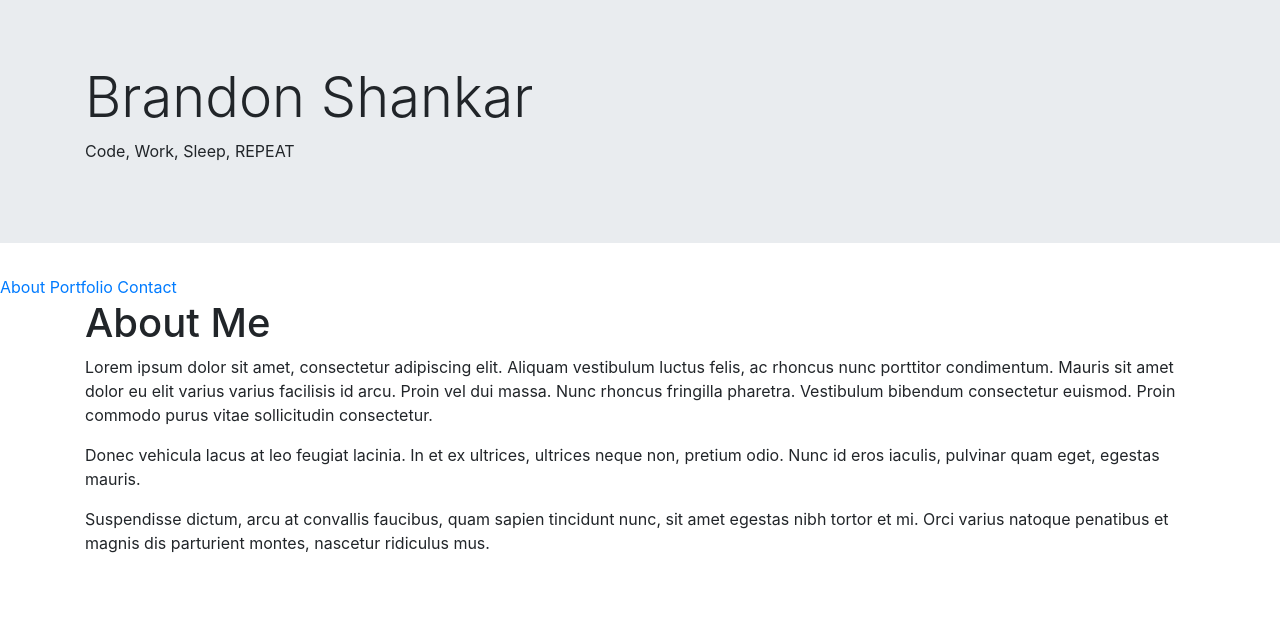
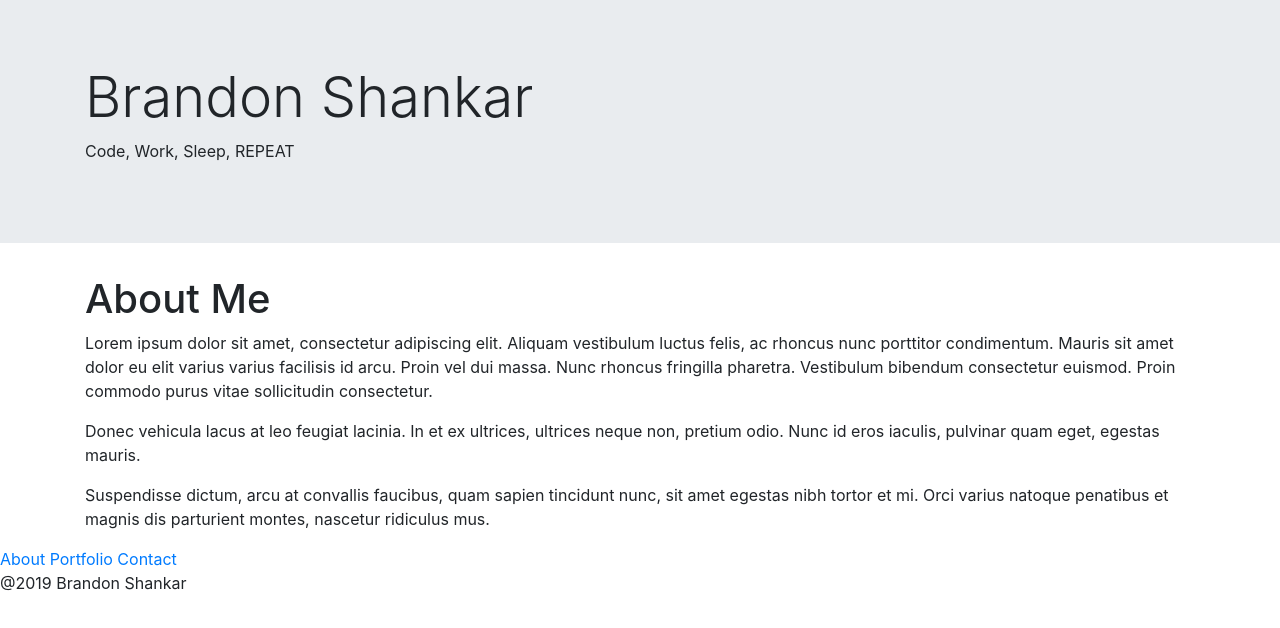
Before and after one commit to brandon123774/My-Portfolio, a plain HTML site: page index.html in a window 1280 px wide. Drawn offline with nearby package versions, Linux system fonts and the light colour scheme.

Commit message:
added footer and moved around links to bottom

```diff
--- a/index.html
+++ b/index.html
@@ -30,16 +30,6 @@
         </div>
     </div>
 
-    <!-- Menu Bar -->
-    <header id="masthead">
-        <nav>
-            <a href="index.html">About</a>
-            <a href="portfolio.html">Portfolio</a>
-            <a href="contact.html">Contact</a>
-        </nav>
-        </div>
-    </header>
-
     <!-- About Me Section -->
     <div id="main-container" class="container">
         <section class="main-section">
@@ -60,3 +50,16 @@
         </section>
 
     </div>
+    <!-- Menu Bar -->
+    <header id="masthead">
+        <nav>
+            <a href="about.html">About</a>
+            <a href="portfolio.html">Portfolio</a>
+            <a href="contact.html">Contact</a>
+        </nav>
+        </div>
+    </header>
+    </body>
+
+    <!-- Footer -->
+    <footer> @2019 Brandon Shankar</footer>
```
